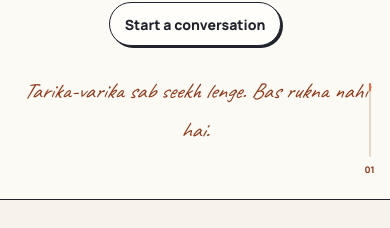
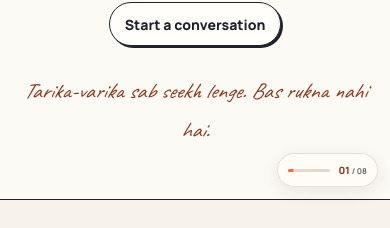
Before and after one commit to aman482006-beep/MY-WEBSITE, a Next.js app: page /story in a window 390 px wide. Shown: the part 9048-9276 px from the top of the page. Built offline with nearby package versions, Linux system fonts and the light colour scheme.

Commit message:
Replace tall story rail with compact responsive progress chip

```diff
--- a/src/app/story.css
+++ b/src/app/story.css
@@ -1402,3 +1402,42 @@ html.aj-story-motion-ready .aj-story-scene[data-revealed="false"] .aj-story-buil
     translate: 0 8px;
   }
 }
+
+
+/* Responsive chapter progress: keep the story rail out of the content area. */
+.aj-story-progress-track i {
+  transform: scaleY(var(--story-progress, .125));
+}
+@media (max-width: 1023px) {
+  .aj-story-progress {
+    top: auto;
+    right: 12px;
+    bottom: 12px;
+    flex-direction: row;
+    align-items: center;
+    gap: 8px;
+    width: auto;
+    padding: 8px 10px;
+    border: 1px solid rgba(142, 112, 94, .2);
+    border-radius: 999px;
+    background: rgba(255, 252, 247, .92);
+    box-shadow: 0 5px 18px rgba(52, 38, 26, .09);
+    -webkit-backdrop-filter: blur(10px);
+    backdrop-filter: blur(10px);
+    transform: none;
+  }
+  .aj-story-progress > span { display: none; }
+  .aj-story-progress-track {
+    width: 42px;
+    height: 3px;
+  }
+  .aj-story-progress-track i {
+    transform: scaleX(var(--story-progress, .125));
+    transform-origin: left center;
+  }
+  .aj-story-progress > b { font-size: 10px; white-space: nowrap; }
+  .aj-story-progress > b small { display: inline; font-size: 8px; }
+}
+@media (max-width: 380px) {
+  .aj-story-progress { display: none; }
+}
```
